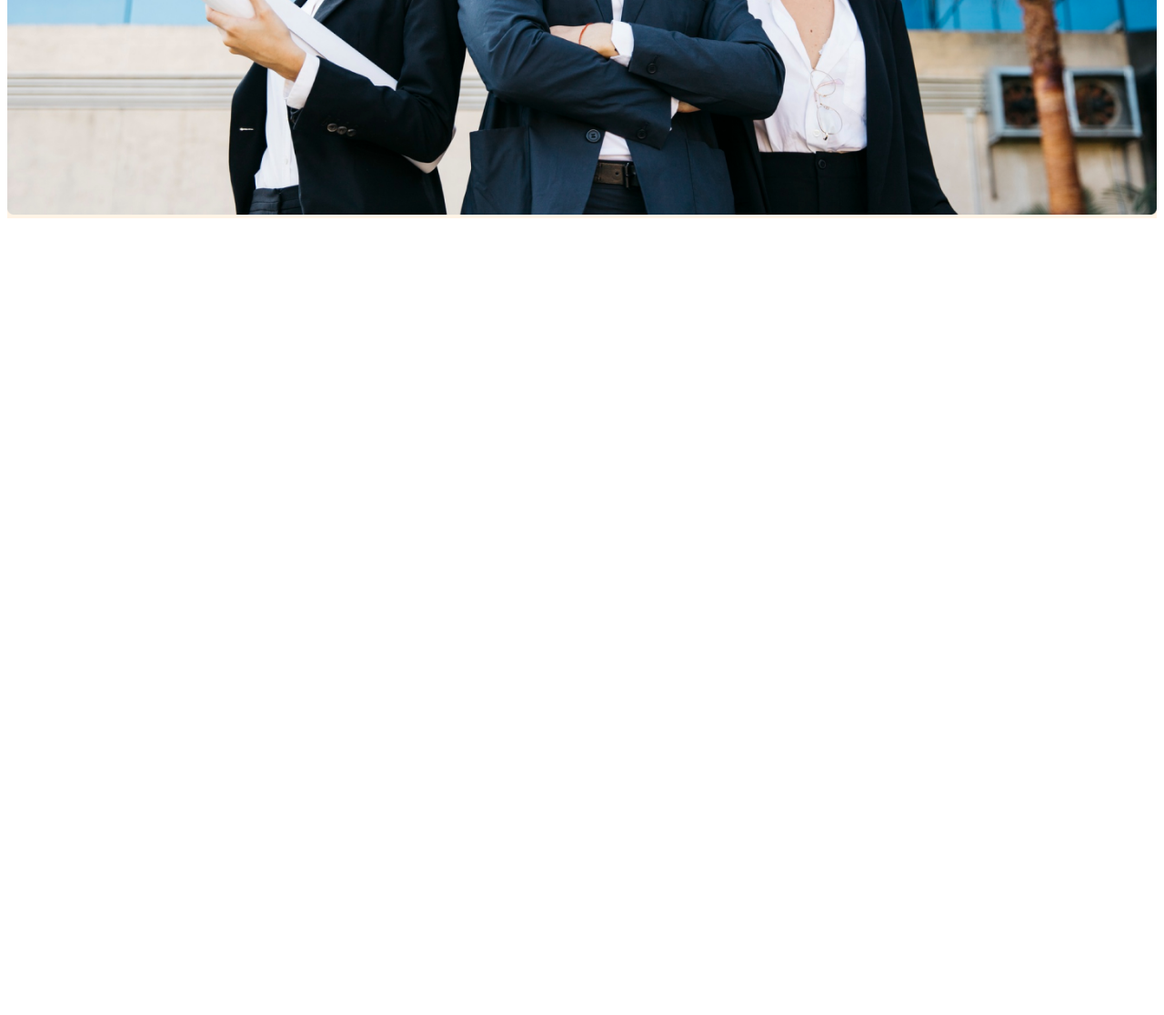
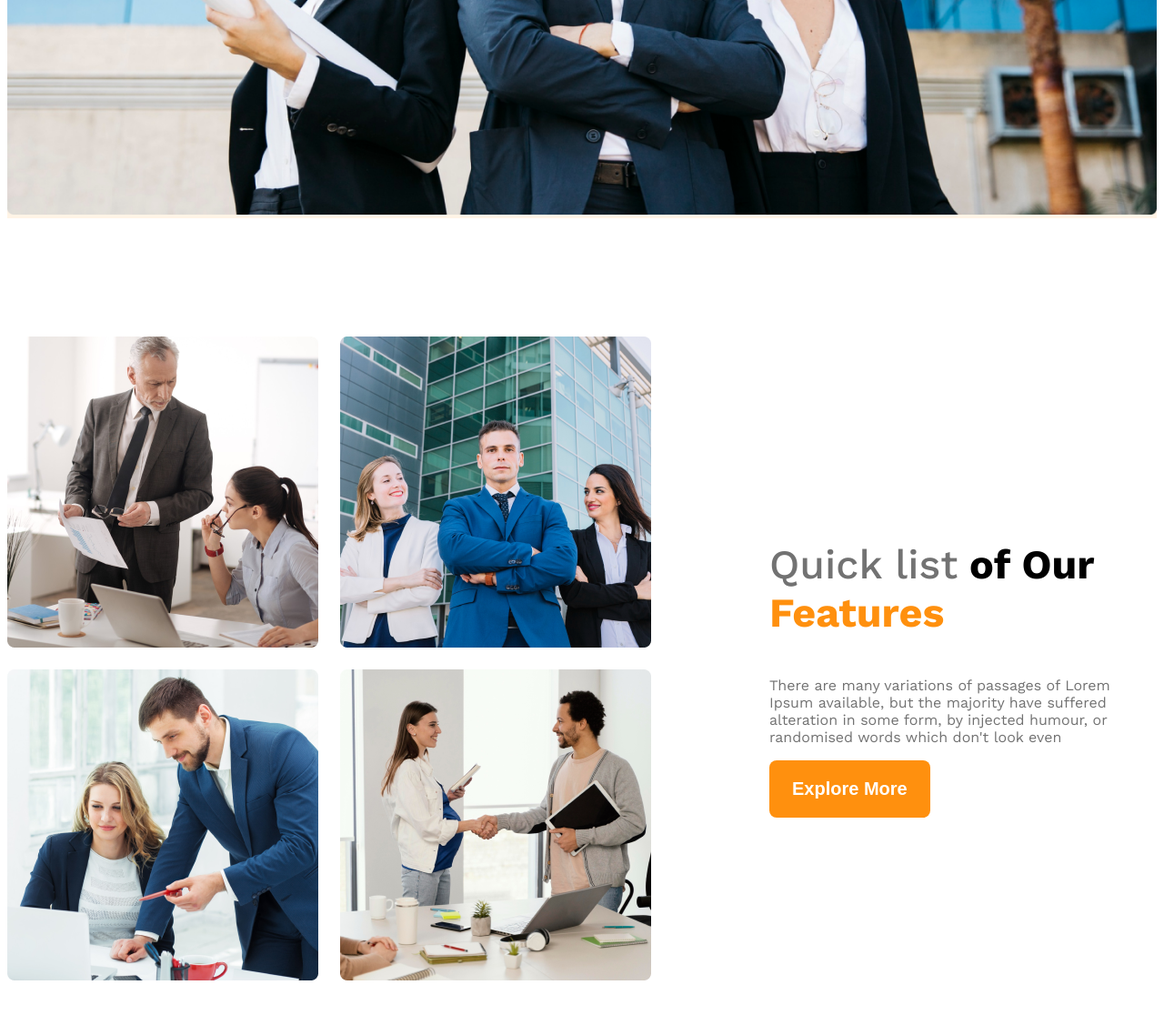
Before and after one commit to hosenA51/g3-architects-website, a plain HTML site: page index.html in a window 1280 px wide. Shown: the part 944-2060 px from the top of the page at 91% size. Before the commit the page ends 1192 px from the top, so only its background shows below. Drawn offline with nearby package versions, Linux system fonts and the light colour scheme.

Commit message:
added teams section and make responsive

```diff
--- a/index.html
+++ b/index.html
@@ -28,7 +28,24 @@
         </div>
     </header>
     <main>
+        <!-- teams section start here -->
+        <section class="teams display-flex">
+            <div class="team-img-container">
+                <img src="images/team1.png" alt="two architect discussing about design">
+                <img src="images/team2.png" alt="three architect picture">
+                <img src="images/team3.png" alt="two architect discussing about design">
+                <img src="images/team4.png" alt="two architect handshake">
+            </div>
+            <div class="our-features">
+                <h3 class="feature-title"><span id="quick-list" class="text-light-gray">Quick list</span> <span>of Our</span> <span class="text-primary">Features</span></h3>
+                <p class="feature-description text-light-gray">There are many variations of passages of Lorem Ipsum available, but the majority have suffered alteration in some form, by injected humour, or randomised words which don't look even</p>
+                <button class="btn-primary">Explore More</button>
+            </div>
+        </section>
+        <!-- features will enjoy -->
+        <section>
 
+        </section>
     </main>
     <footer>
 
--- a/styles/architects.css
+++ b/styles/architects.css
@@ -10,6 +10,9 @@
 /* shared styles */
 .display-flex {
     display: flex;
+}
+.text-primary {
+    color: #FF900E;
 }
 /* dark 02 */
 .text-gray {
@@ -31,6 +34,13 @@
     font-weight: 600;
     border-radius: 8px;
     border: none;
+}
+main {
+    max-width: 1440px;
+    margin: 0 auto;
+}
+main > section {
+    margin-top: 130px;
 }
 /* header styles */
 
@@ -76,9 +86,47 @@
     width: 100%;
 }
 
+/* team and feature related styles */
+.teams {
+    align-items: center;
+}
+.team-img-container {
+    display: grid;
+    grid-template-columns: repeat(2, 1fr);
+    gap: 24px;
+}
+.our-features{
+    margin-left: 130px;
+    max-width: 530px;
+}
+.feature-title {
+    font-size: 2.8rem;
+    font-weight: 700;
+}
+#quick-list {
+    font-weight: 500;
+}
 /* responsive media query */
 @media screen and (max-width: 576px) {
-    .navbar, .nav-links{
+    .navbar, .nav-links, .teams{
         flex-direction: column;
     }
+
+    .team-img-container {
+        grid-template-columns: repeat(1, 1fr);
+    }
+
+    .our-features{
+        margin-left: 20px;
+    }
 }
+
+/* medium size device */
+@media screen and (min-width: 576px) and (max-width : 992px) {
+    .teams{
+        flex-direction: column;
+    }
+    .our-features {
+        margin: 50px auto;
+    }
+}
```
